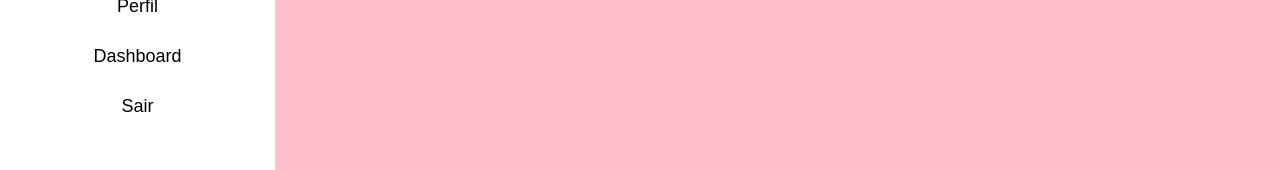
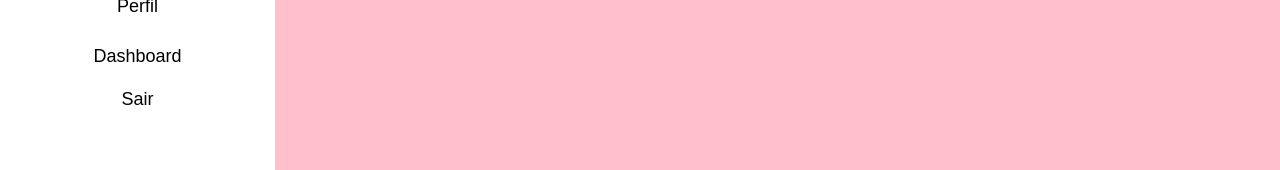
Before and after one commit to JardelBrasiliano/sllibom-financas, a React (Create React App) app: page /profile in a window 1280 px wide. Shown: the part 253-423 px from the top of the page. Built offline with nearby package versions, Linux system fonts and the light colour scheme.

Commit message:
ajuste no estilo do SideMenubar.

```diff
--- a/src/components/SideMenuBar/index.js
+++ b/src/components/SideMenuBar/index.js
@@ -26,7 +26,13 @@ const SideMenuBar = () => (
             <Link to="/dashboard">Dashboard</Link>
           </li>
           <li>
-            <Link to="/">Sair</Link>
+            <button
+              className="btnNav"
+              type="button"
+              onClick={() => console.log('oi')}
+            >
+              Sair
+            </button>
           </li>
         </ul>
       </Navigation>
--- a/src/components/SideMenuBar/style.js
+++ b/src/components/SideMenuBar/style.js
@@ -90,10 +90,11 @@ export const Navigation = styled.nav`
   > ul {
     > li {
       background-color: #fff;
+
       transition: 0.2s ease-in-out background-color;
 
       &:hover {
-        background-color: #e8e8e8;
+        background-color: #f2f2f0;
       }
       > a {
         display: flex;
@@ -110,6 +111,24 @@ export const Navigation = styled.nav`
         color: black;
         text-decoration: none;
       }
+      > button {
+        cursor: pointer;
+        display: flex;
+        align-items: flex-end;
+        justify-content: center;
+
+        width: 100%;
+        height: 45px;
+        border: none;
+
+        padding-bottom: 5px;
+        background-color: transparent;
+
+        font-family: Arial, Helvetica, sans-serif;
+        font-size: 18px;
+        color: black;
+        text-decoration: none;
+      }
     }
   }
 `;
```
